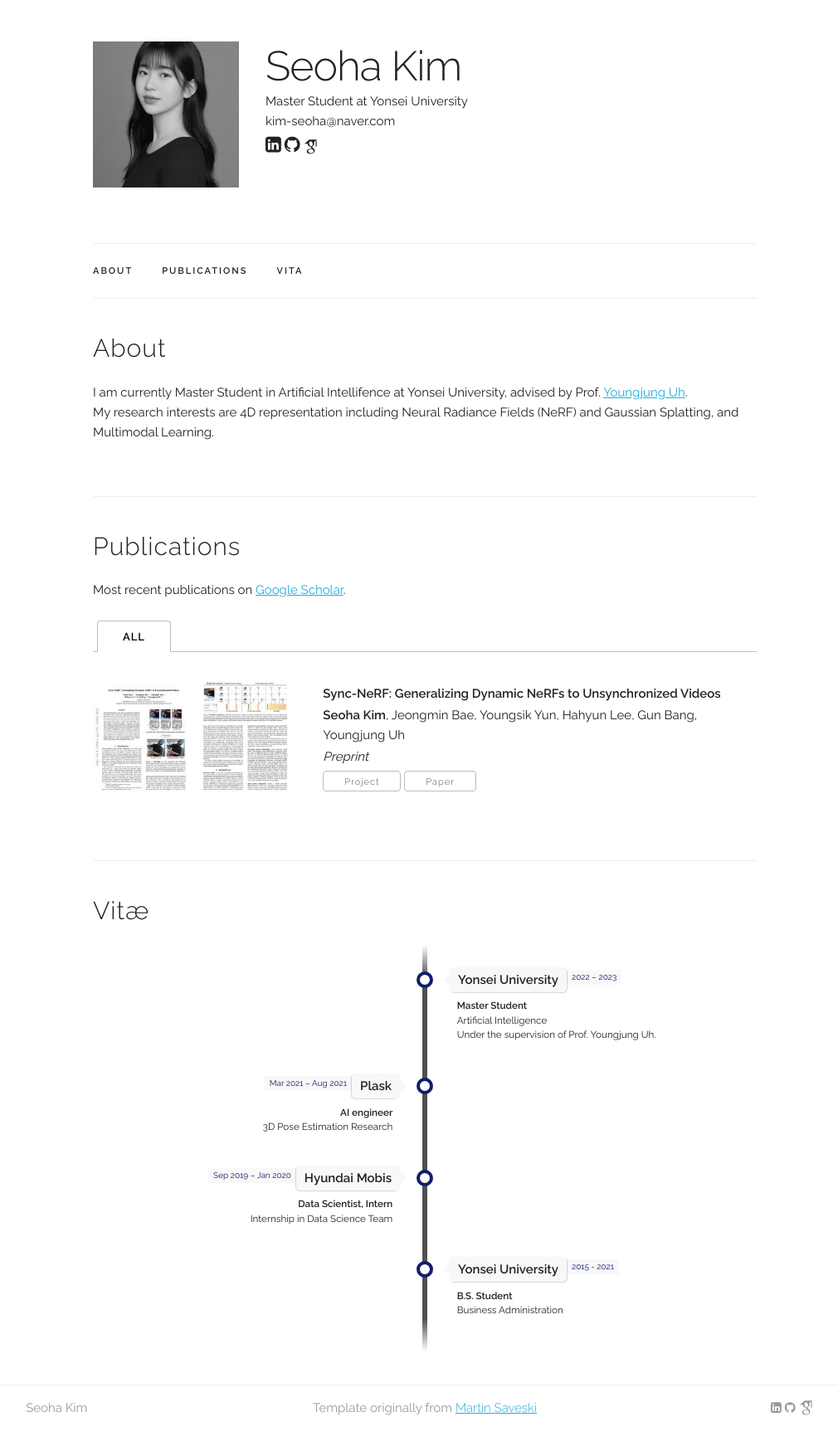
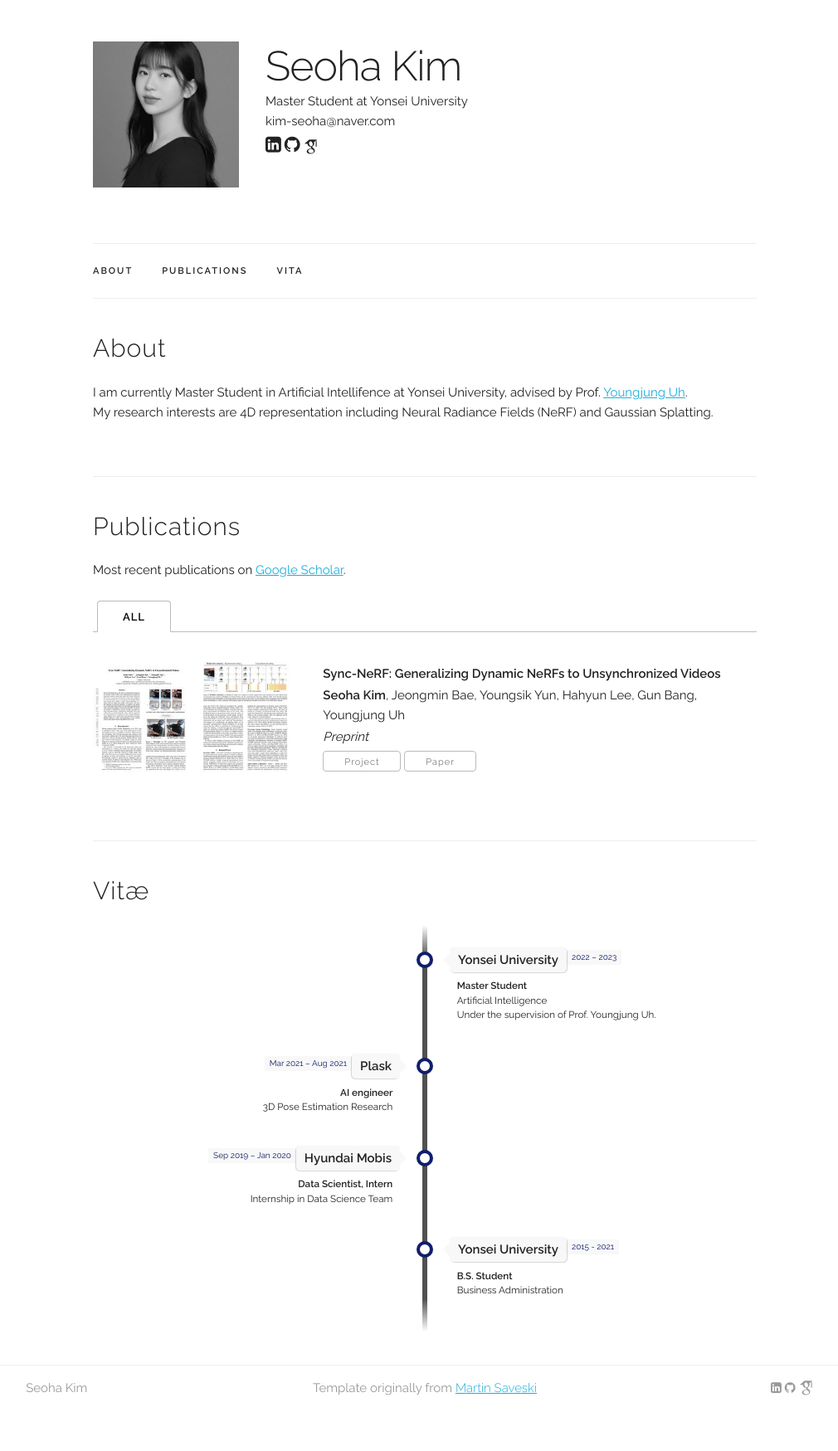
Before and after one commit to seoha-kim/seoha-kim.github.io, a Jekyll site: the page built from index.html, in a window 1280 px wide. Shown: the whole page at 83% size, without its empty margins (128-1138 px from the left). Built offline with Jekyll 4.4.1, drawn with Linux system fonts in a browser that asks for light colours; some web fonts are replaced; after the commit the page ends 1725 px from its top, so only the background shows below that.

Commit message:
Initial resume commit

```diff
--- a/index.html
+++ b/index.html
@@ -23,7 +23,7 @@ title: Home
 
   <p>
   I am currently Master Student in Artificial Intellifence at Yonsei University, advised by Prof. <a href="https://vilab.yonsei.ac.kr/member/professor" target="_blank">Youngjung Uh</a>. <br>
-  My research interests are 4D representation including Neural Radiance Fields (NeRF) and Gaussian Splatting, and Multimodal Learning.
+  My research interests are 4D representation including Neural Radiance Fields (NeRF) and Gaussian Splatting.
   </p>
 </div>
 
```
